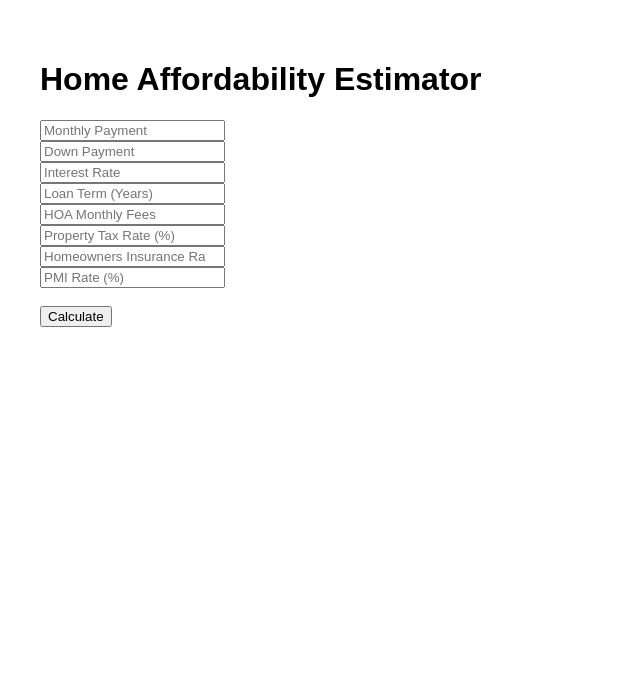
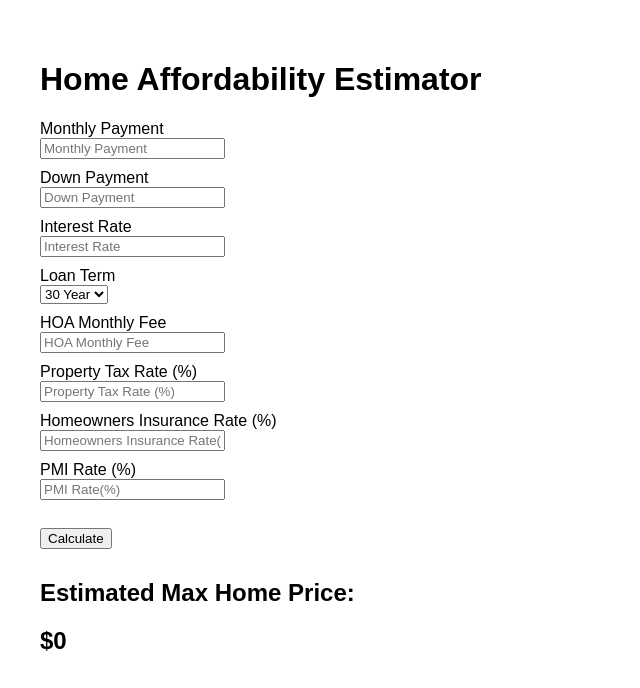
Before and after one commit to randy-shreeves/home-affordability-calculator, a React (Vite) app in the folder frontend/: page / in a window 1280 px wide. Shown: the top 688 px of the page, without its empty margins (0-640 px from the left). Built offline with nearby package versions, Linux system fonts and the light colour scheme.

Commit message:
Clean up UI on frontend.

```diff
--- a/frontend/src/App.tsx
+++ b/frontend/src/App.tsx
@@ -5,16 +5,16 @@ function App() {
   const [monthlyPayment, setMonthlyPayment] = useState("");
   const [downPayment, setDownPayment] = useState("");
   const [interestRate, setInterestRate] = useState("");
-  const [loanTermYears, setLoanTermYears] = useState("");
+  const [loanTermYears, setLoanTermYears] = useState<number>(30);
   const [hoaMonthlyFees, setHoaMonthlyFees] = useState("");
   const [propertyTaxRate, setPropertyTaxRate] = useState("");
   const [homeownersInsuranceRate, setHomeownersInsuranceRate] = useState("");
   const [pmiRate, setPmiRate] = useState("");
 
-  const [result, setResult] = useState<number | null>(null);
+  const [result, setResult] = useState<number>(0);
 
   async function calculateAffordability() {
-
+      try {
           const response = await fetch(
               "http://localhost:8080/api/affordability/estimate",
               {
@@ -26,7 +26,6 @@ function App() {
                       monthlyPayment: Number(monthlyPayment),
                       downPayment: Number(downPayment),
                       interestRate: Number(interestRate),
-            loanTermYears: Number(loanTermYears),
                       hoaMonthlyFees: Number(hoaMonthlyFees),
                       propertyTaxRate: Number(propertyTaxRate),
                       homeownersInsuranceRate: Number(homeownersInsuranceRate),
@@ -36,8 +35,11 @@ function App() {
           );
 
           const data = await response.json();
-
           setResult(data.maxHomePrice);
+      } catch (error) {
+          console.error(error);
+          setResult(0);
+      }
   }
 
   return (
@@ -45,93 +47,96 @@ function App() {
 
         <h1>Home Affordability Estimator</h1>
 
-        <div>
+          <div style={{ marginBottom: "10px" }}>
+              <label htmlFor="monthlyPayment">Monthly Payment</label>
+              <br />
               <input
                   type="number"
                   placeholder="Monthly Payment"
                   value={monthlyPayment}
-              onChange={(e) =>
-                  setMonthlyPayment(e.target.value)
-              }
+                  onChange={(e) => setMonthlyPayment(e.target.value)}
               />
           </div>
 
-        <div>
+        <div style={{ marginBottom: "10px" }}>
+            <label htmlFor="downPayment">Down Payment</label>
+            <br />
             <input
               type="number"
               placeholder="Down Payment"
               value={downPayment}
-              onChange={(e) =>
-                  setDownPayment(e.target.value)
-              }
+              onChange={(e) => setDownPayment(e.target.value)}
           />
         </div>
 
-        <div>
+          <div style={{ marginBottom: "10px" }}>
+              <label htmlFor="interestRate">Interest Rate</label>
+              <br />
               <input
                   type="number"
                   placeholder="Interest Rate"
                   value={interestRate}
-              onChange={(e) =>
-                  setInterestRate(e.target.value)
-              }
+                  onChange={(e) => setInterestRate(e.target.value)}
               />
           </div>
 
-        <div>
+          <div style={{ marginBottom: "10px" }}>
+              <label htmlFor="loanTermYears">Loan Term</label>
+              <br />
+              <select
+                  id="loanTermYears"
+                  value={loanTermYears}
+                  onChange={(e) => setLoanTermYears(Number(e.target.value))}
+              >
+                  <option value={30}>30 Year</option>
+                  <option value={15}>15 Year</option>
+              </select>
+          </div>
+
+          <div style={{ marginBottom: "10px" }}>
+              <label htmlFor="HOA monthly fees">HOA Monthly Fee</label>
+              <br />
               <input
                   type="number"
-              placeholder="Loan Term (Years)"
-              value={loanTermYears}
-              onChange={(e) =>
-                  setLoanTermYears(e.target.value)
-              }
+                  placeholder="HOA Monthly Fee"
+                  value={hoaMonthlyFees}
+                  onChange={(e) => setHoaMonthlyFees(e.target.value)}
               />
           </div>
 
-        <div>
-          <input
-              type="number"
-              placeholder="HOA Monthly Fees"
-              value={hoaMonthlyFees}
-              onChange={(e) =>
-                  setHoaMonthlyFees(e.target.value)
-              }
-          />
-        </div>
-
-        <div>
+          <div style={{ marginBottom: "10px" }}>
+              <label htmlFor="propertyTaxRate">Property Tax Rate (%)</label>
+              <br />
               <input
                   type="number"
                   placeholder="Property Tax Rate (%)"
                   value={propertyTaxRate}
-              onChange={(e) =>
-                  setPropertyTaxRate(e.target.value)
-              }
+                  onChange={(e) => setPropertyTaxRate(e.target.value)}
               />
           </div>
 
-        <div>
+          <div style={{ marginBottom: "10px" }}>
+              <label htmlFor="homeownersInsuranceRate">Homeowners Insurance Rate (%)</label>
+              <br />
               <input
                   type="number"
-              placeholder="Homeowners Insurance Rate (%)"
+                  placeholder="Homeowners Insurance Rate(%)"
                   value={homeownersInsuranceRate}
-              onChange={(e) =>
-                  setHomeownersInsuranceRate(e.target.value)
-              }
+                  onChange={(e) => setHomeownersInsuranceRate(e.target.value)}
               />
           </div>
 
-        <div>
+          <div style={{ marginBottom: "10px" }}>
+              <label htmlFor="pmiRate">PMI Rate (%)</label>
+              <br />
               <input
                   type="number"
-              placeholder="PMI Rate (%)"
+                  placeholder="PMI Rate(%)"
                   value={pmiRate}
-              onChange={(e) =>
-                  setPmiRate(e.target.value)
-              }
+                  onChange={(e) => setPmiRate(e.target.value)}
               />
           </div>
+
 
           <br />
 
@@ -139,12 +144,13 @@ function App() {
           Calculate
         </button>
 
-        {result !== null && (
-            <h2>
-              Estimated Max Home Price: $
-              {result.toLocaleString()}
-            </h2>
-        )}
+          <div style={{ marginTop: "30px" }}>
+              <h2>Estimated Max Home Price:</h2>
+
+              <div style={{ fontSize: "24px", fontWeight: "bold" }}>
+                  ${result.toLocaleString()}
+              </div>
+          </div>
 
       </div>
   );
--- /dev/null
+++ b/frontend/src/index.css
@@ -0,0 +1,11 @@
+/* Hide number input spinners (Chrome, Edge, Safari) */
+input::-webkit-outer-spin-button,
+input::-webkit-inner-spin-button {
+    -webkit-appearance: none;
+    margin: 0;
+}
+
+/* Hide number input spinners (Firefox) */
+input[type=number] {
+    -moz-appearance: textfield;
+}
--- a/frontend/src/main.tsx
+++ b/frontend/src/main.tsx
@@ -1,6 +1,7 @@
 import { StrictMode } from 'react'
 import { createRoot } from 'react-dom/client'
 import App from './App.tsx'
+import "./index.css";
 
 createRoot(document.getElementById('root')!).render(
   <StrictMode>
```
Lines whose indentation alone changed are shown as unchanged.
